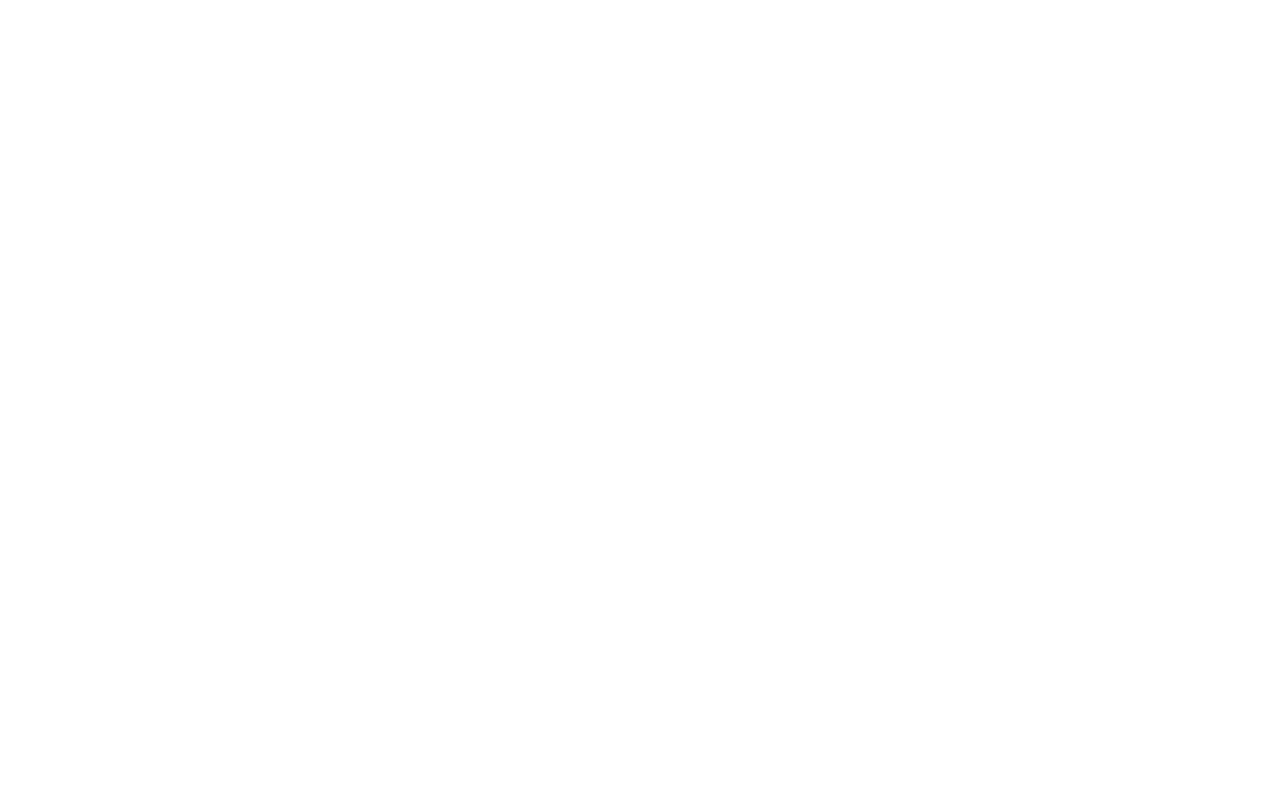
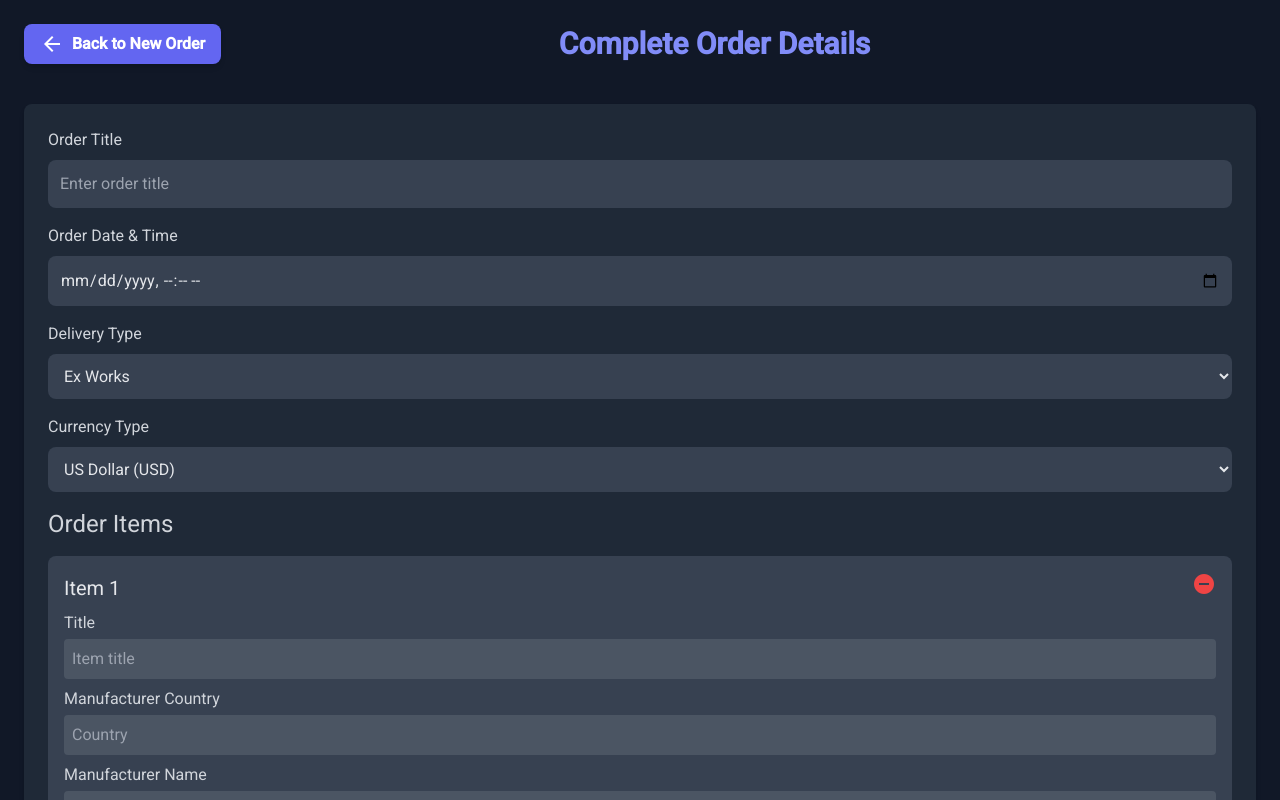
Before and after one commit to mohammadsadra/paper-trade-frontend, an Angular app: page /complete-order/1 in a window 1280 px wide. Before the commit this address led to /. Shown: the top 800 px of the page. Built offline with nearby package versions, Linux system fonts and the light colour scheme.

Commit message:
Updated add order.

```diff
--- a/src/app/app.routes.ts
+++ b/src/app/app.routes.ts
@@ -27,6 +27,6 @@
   { path: '', component: HomeComponent, canActivate: [authGuard] },
   { path: 'orders/:id', component: OrderDetailComponent },
   { path: 'new-order', component: NewOrderComponent },
-  { path: 'complete-order', component: CompleteOrderComponent },
+  { path: 'complete-order/:id', component: CompleteOrderComponent },
   { path: 'login', component: LoginComponent }
 ];
--- a/src/app/complete-order/complete-order.component.ts
+++ b/src/app/complete-order/complete-order.component.ts
@@ -38,7 +38,7 @@
   ) {}
 
   ngOnInit(): void {
-    this.clientId =  this.orderService.currentSelectedClient?.$id;
+    this.clientId =  this.route.snapshot.paramMap.get('id')!;
     this.deliveryTypes = this.deliveryTypeService.getDeliveryTypes();
     this.currencyTypes = this.currencyTypeService.getCurrencyTypes();
 
--- a/src/app/new-order/new-order.component.ts
+++ b/src/app/new-order/new-order.component.ts
@@ -99,7 +99,7 @@
    */
   selectClient(client: OrderClient): void {
     this.orderService.setSelectedClient(client);
-    this.router.navigate(['/complete-order']).then();
+    this.router.navigate(['/complete-order', client.id]).then();
   }
 
   /**
@@ -120,7 +120,7 @@
           this.allClients.push(createdClient);
           this.filteredClients = this.allClients;
           this.orderService.setSelectedClient(createdClient);
-          this.router.navigate(['/complete-order']).then();
+          this.router.navigate(['/complete-order', createdClient.id]).then();
         },
         (error) => {
           console.error('Error creating client:', error);
```
